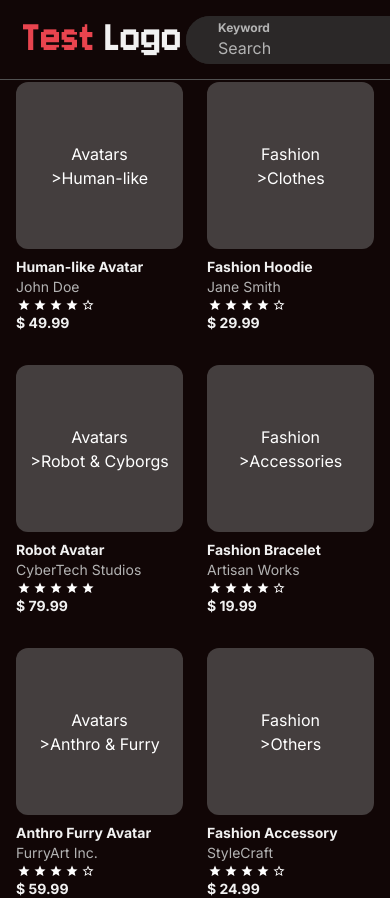
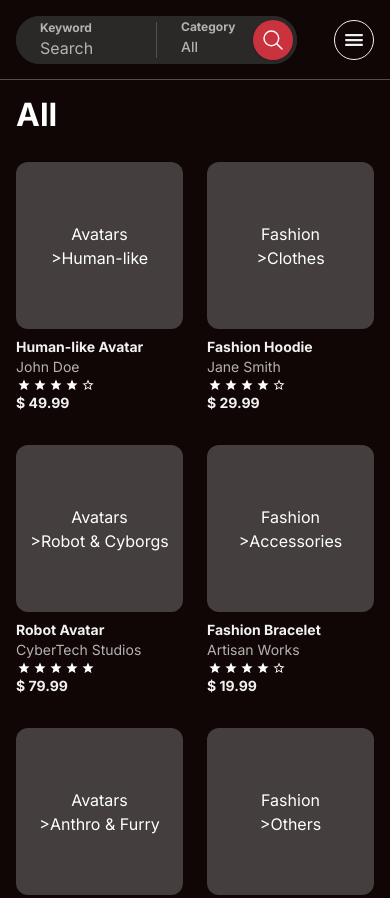
Before and after one commit to MeetM15/avatar-marketplace, a Next.js app: page / in a window 390 px wide. Shown: the top 898 px of the page. Built offline with nearby package versions, Linux system fonts and the light colour scheme.

Commit message:
Make navbar responsive

```diff
--- a/src/app/layout.tsx
+++ b/src/app/layout.tsx
@@ -20,7 +20,7 @@ export default function RootLayout({
 }>) {
   return (
     <html lang="en">
-      <body className={`${InterFont.className} antialiased`}>
+      <body className={`${InterFont.className} antialiased bg-background`}>
         <MainLayout>{children}</MainLayout>
       </body>
     </html>
--- a/src/components/Navbar/SearchAndCategory.tsx
+++ b/src/components/Navbar/SearchAndCategory.tsx
@@ -29,13 +29,14 @@ const SearchAndCategory = () => {
     generateProductsList,
     setProductsList,
     priceRange,
+    isBottomNavVisible,
   } = useMarketplace();
   return (
     <div className="bg-background-2 rounded-full h-full flex items-center">
       <div
-        className={`rounded-full h-full pl-8 py-[3px] justify-center flex flex-col text-dark-gray w-[264px] ${
+        className={`rounded-full h-full pl-6 md:pl-8 py-[3px] justify-center flex flex-col text-dark-gray w-[140px] lg:w-[185px] 2xl:w-[264px] 3xl:w-[344px] ${
           isInputFocused ? "bg-background-3" : "bg-background-2"
-        }`}>
+        } ${isBottomNavVisible ? "md:w-[280px]" : "md:w-[133px]"}`}>
         <label htmlFor="search" className="text-xs font-[700]">
           {!isInputFocused && "Keyword"}
         </label>
@@ -58,9 +59,9 @@ const SearchAndCategory = () => {
         </div>
       )}
       <div
-        className={`rounded-full pl-8 h-full flex items-center gap-1 text-dark-gray w-[264px] ${
+        className={`rounded-full pl-6 md:pl-8 h-full flex items-center gap-1 text-dark-gray w-[140px] lg:w-[185px] 2xl:w-[264px] 3xl:w-[344px] ${
           isCategoryDropdownOpen ? "bg-background-3" : "bg-background-2"
-        }`}>
+        } ${isBottomNavVisible ? "md:w-[280px]" : "md:w-[133px]"}`}>
         <Popover
           open={isCategoryDropdownOpen}
           onOpenChange={(isOpen) => setIsCategoryDropdownOpen(isOpen)}>
--- a/src/components/Navbar/UserSection.tsx
+++ b/src/components/Navbar/UserSection.tsx
@@ -22,7 +22,7 @@ const UserSection = () => {
     setIsProfileDropdownOpen,
   } = useMarketplace();
   return (
-    <div className="flex items-center gap-2 h-12">
+    <div className="flex items-center gap-6 h-12">
       <Button variant="link" size="icon" className="text-white w-max">
         List your creation
       </Button>
@@ -30,15 +30,10 @@ const UserSection = () => {
         open={isLanguageDropdownOpen}
         onOpenChange={(isOpen) => setIsLanguageDropdownOpen(isOpen)}>
         <PopoverTrigger asChild>
-          <Button
-            variant="ghost"
-            size="icon"
-            className={`hover:bg-background-3 text-dark-secondary h-full hover:text-dark-secondary ${
-              isLanguageDropdownOpen ? "bg-background-3" : "bg-transparent"
-            }`}
-            onClick={() => setIsLanguageDropdownOpen(!isLanguageDropdownOpen)}>
-            <FiGlobe className="!w-5 !h-5" />
-          </Button>
+          <FiGlobe
+            className="!w-5 !h-5 cursor-pointer"
+            onClick={() => setIsLanguageDropdownOpen(!isLanguageDropdownOpen)}
+          />
         </PopoverTrigger>
         <PopoverContent className="w-[203px] rounded-lg p-1.5 bg-background-2">
           {languagesData.map((language, index) => (
--- a/src/components/layout/Navbar.tsx
+++ b/src/components/layout/Navbar.tsx
@@ -5,11 +5,21 @@ import { useRouter } from "next/navigation";
 import SearchAndCategory from "../Navbar/SearchAndCategory";
 import UserSection from "../Navbar/UserSection";
 import ProductFilters from "../Navbar/ProductFilters";
+import { useMarketplace } from "@/lib/context/useMarketplace";
+import { IoMenu } from "react-icons/io5";
+import { Button } from "../ui/button";
+
 const Navbar = () => {
   const router = useRouter();
+  const { currentScreen, isBottomNavVisible, setShowMobileMenu } =
+    useMarketplace();
 
   return (
-    <div className="h-20 fixed top-0 w-full border-b border-light-gray px-4 md:px-10 xl:px-20 flex items-center justify-between bg-background text-foreground">
+    <>
+      <nav
+        className={`h-20 sticky top-0 w-full border-b border-light-gray px-4 md:px-10 xl:px-20 items-center justify-between gap-4 md:gap-10 bg-background text-foreground flex`}>
+        {currentScreen === "tablet" ? (
+          isBottomNavVisible ? (
             <Image
               src="/logo.png"
               alt="Brand Logo"
@@ -19,14 +29,59 @@ const Navbar = () => {
               onClick={() => {
                 router.push("/");
               }}
-        className="cursor-pointer"
+              className="cursor-pointer hidden md:block"
             />
+          ) : (
             <div className="flex items-center h-12 gap-2">
               <SearchAndCategory />
               <ProductFilters />
             </div>
+          )
+        ) : (
+          <>
+            <Image
+              src="/logo.png"
+              alt="Brand Logo"
+              width={170}
+              height={32}
+              priority
+              onClick={() => {
+                router.push("/");
+              }}
+              className="cursor-pointer hidden md:block"
+            />
+            <div className="flex items-center h-12 gap-2">
+              <SearchAndCategory />
+              {currentScreen === "desktop" && <ProductFilters />}
+            </div>
+          </>
+        )}
+        {currentScreen === "mobile" ? (
+          <Button
+            variant="outline"
+            size="icon"
+            className="rounded-full bg-transparent hover:bg-background-3 text-dark-secondary hover:text-dark-secondary w-10 h-10 border-dark-secondary"
+            onClick={() => setShowMobileMenu((prev) => !prev)}>
+            <IoMenu className="!w-6 !h-6" />
+          </Button>
+        ) : (
           <UserSection />
+        )}
+      </nav>
+      {currentScreen === "tablet" && (
+        <nav
+          className={`h-20 w-full border-b border-light-gray px-4 md:px-10 xl:px-20 items-center justify-center bg-background text-foreground transition-transform duration-300 hidden md:flex lg:hidden ${
+            isBottomNavVisible ? "translate-y-0" : "-translate-y-full"
+          }`}>
+          {isBottomNavVisible && (
+            <div className="flex items-center h-12 gap-2">
+              <SearchAndCategory />
+              <ProductFilters />
             </div>
+          )}
+        </nav>
+      )}
+    </>
   );
 };
 
--- a/src/lib/context/useMarketplace.tsx
+++ b/src/lib/context/useMarketplace.tsx
@@ -5,6 +5,7 @@ import {
   MarketplaceContextType,
   PlatformType,
   Product,
+  ScreenSize,
   Subcategory,
 } from "@/types";
 import { defaultCategory } from "@/data/categories";
@@ -33,6 +34,45 @@ export const MarketplaceProvider = ({
   const [selectedPlatforms, setSelectedPlatforms] = useState<PlatformType[]>(
     []
   );
+  const [isBottomNavVisible, setIsBottomNavVisible] = useState(true);
+  const [lastScrollY, setLastScrollY] = useState(0);
+  const [currentScreen, setCurrentScreen] = useState<ScreenSize>("desktop");
+  const [showMobileMenu, setShowMobileMenu] = useState(false);
+
+  useEffect(() => {
+    const handleScroll = () => {
+      const currentScrollY = window.scrollY;
+
+      if (currentScrollY === 0) {
+        setIsBottomNavVisible(true);
+      } else {
+        setIsBottomNavVisible(false);
+      }
+
+      setLastScrollY(currentScrollY);
+    };
+
+    window.addEventListener("scroll", handleScroll, { passive: true });
+
+    return () => window.removeEventListener("scroll", handleScroll);
+  }, [lastScrollY]);
+
+  useEffect(() => {
+    const handleResize = () => {
+      if (window.innerWidth > 1024) {
+        setCurrentScreen("desktop");
+      } else if (window.innerWidth >= 768) {
+        setCurrentScreen("tablet");
+      } else {
+        setCurrentScreen("mobile");
+      }
+    };
+
+    handleResize();
+    window.addEventListener("resize", handleResize);
+
+    return () => window.removeEventListener("resize", handleResize);
+  }, []);
 
   const generateProductsList = (
     category: Category,
@@ -99,6 +139,14 @@ export const MarketplaceProvider = ({
         setPriceRange,
         selectedPlatforms,
         setSelectedPlatforms,
+        isBottomNavVisible,
+        setIsBottomNavVisible,
+        lastScrollY,
+        setLastScrollY,
+        currentScreen,
+        setCurrentScreen,
+        showMobileMenu,
+        setShowMobileMenu,
       }}>
       {children}
     </MarketplaceContext.Provider>
--- a/src/types/index.ts
+++ b/src/types/index.ts
@@ -83,6 +83,14 @@ export type MarketplaceContextType = {
   setPriceRange: React.Dispatch<React.SetStateAction<number[]>>;
   selectedPlatforms: PlatformType[];
   setSelectedPlatforms: React.Dispatch<React.SetStateAction<PlatformType[]>>;
+  isBottomNavVisible: boolean;
+  setIsBottomNavVisible: React.Dispatch<React.SetStateAction<boolean>>;
+  lastScrollY: number;
+  setLastScrollY: React.Dispatch<React.SetStateAction<number>>;
+  currentScreen: ScreenSize;
+  setCurrentScreen: React.Dispatch<React.SetStateAction<ScreenSize>>;
+  showMobileMenu: boolean;
+  setShowMobileMenu: React.Dispatch<React.SetStateAction<boolean>>;
 };
 
 // Enum for Platform Types
--- a/tailwind.config.ts
+++ b/tailwind.config.ts
@@ -9,34 +9,53 @@ export default {
     "./src/app/**/*.{js,ts,jsx,tsx,mdx}",
   ],
   theme: {
-  	extend: {
-  		colors: {
-  			background: '#110606',
-  			foreground: '#ffffff',
-  			'background-2': '#2B2828',
-  			'background-3': '#443E3E',
-  			'background-4': '#655D5E',
-  			'light-gray': '#515151',
-  			'main-primary': '#CA323D',
-  			'dark-gray': '#B3B3B3',
-  			'dark-secondary': '#F1F1F1',
-  			sidebar: {
-  				DEFAULT: 'hsl(var(--sidebar-background))',
-  				foreground: 'hsl(var(--sidebar-foreground))',
-  				primary: 'hsl(var(--sidebar-primary))',
-  				'primary-foreground': 'hsl(var(--sidebar-primary-foreground))',
-  				accent: 'hsl(var(--sidebar-accent))',
-  				'accent-foreground': 'hsl(var(--sidebar-accent-foreground))',
-  				border: 'hsl(var(--sidebar-border))',
-  				ring: 'hsl(var(--sidebar-ring))'
-  			}
-  		},
-  		borderRadius: {
-  			lg: 'var(--radius)',
-  			md: 'calc(var(--radius) - 2px)',
-  			sm: 'calc(var(--radius) - 4px)'
-  		}
-  	}
+    screens: {
+      sm: "640px",
+      // => @media (min-width: 640px) { ... }
+
+      md: "768px",
+      // => @media (min-width: 768px) { ... }
+
+      lg: "1024px",
+      // => @media (min-width: 1024px) { ... }
+
+      xl: "1280px",
+      // => @media (min-width: 1280px) { ... }
+
+      "2xl": "1440px",
+      // => @media (min-width: 1440px) { ... }
+
+      "3xl": "1600px",
+      // => @media (min-width: 1600px) { ... }
+    },
+    extend: {
+      colors: {
+        background: "#110606",
+        foreground: "#ffffff",
+        "background-2": "#2B2828",
+        "background-3": "#443E3E",
+        "background-4": "#655D5E",
+        "light-gray": "#515151",
+        "main-primary": "#CA323D",
+        "dark-gray": "#B3B3B3",
+        "dark-secondary": "#F1F1F1",
+        sidebar: {
+          DEFAULT: "hsl(var(--sidebar-background))",
+          foreground: "hsl(var(--sidebar-foreground))",
+          primary: "hsl(var(--sidebar-primary))",
+          "primary-foreground": "hsl(var(--sidebar-primary-foreground))",
+          accent: "hsl(var(--sidebar-accent))",
+          "accent-foreground": "hsl(var(--sidebar-accent-foreground))",
+          border: "hsl(var(--sidebar-border))",
+          ring: "hsl(var(--sidebar-ring))",
+        },
+      },
+      borderRadius: {
+        lg: "var(--radius)",
+        md: "calc(var(--radius) - 2px)",
+        sm: "calc(var(--radius) - 4px)",
+      },
+    },
   },
   plugins: [require("tailwindcss-animate")],
 } satisfies Config;
```
Lines whose indentation alone changed are shown as unchanged.
